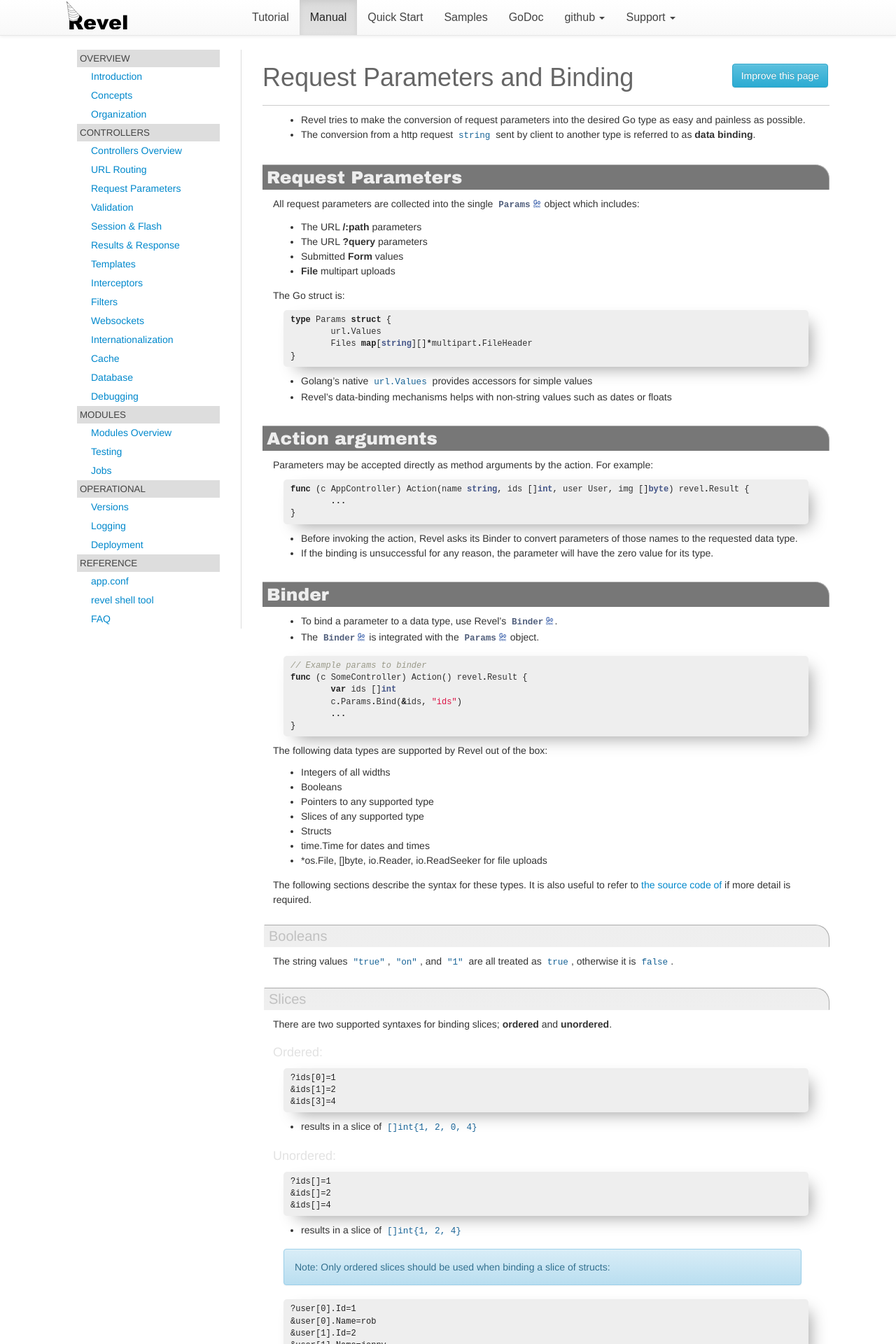
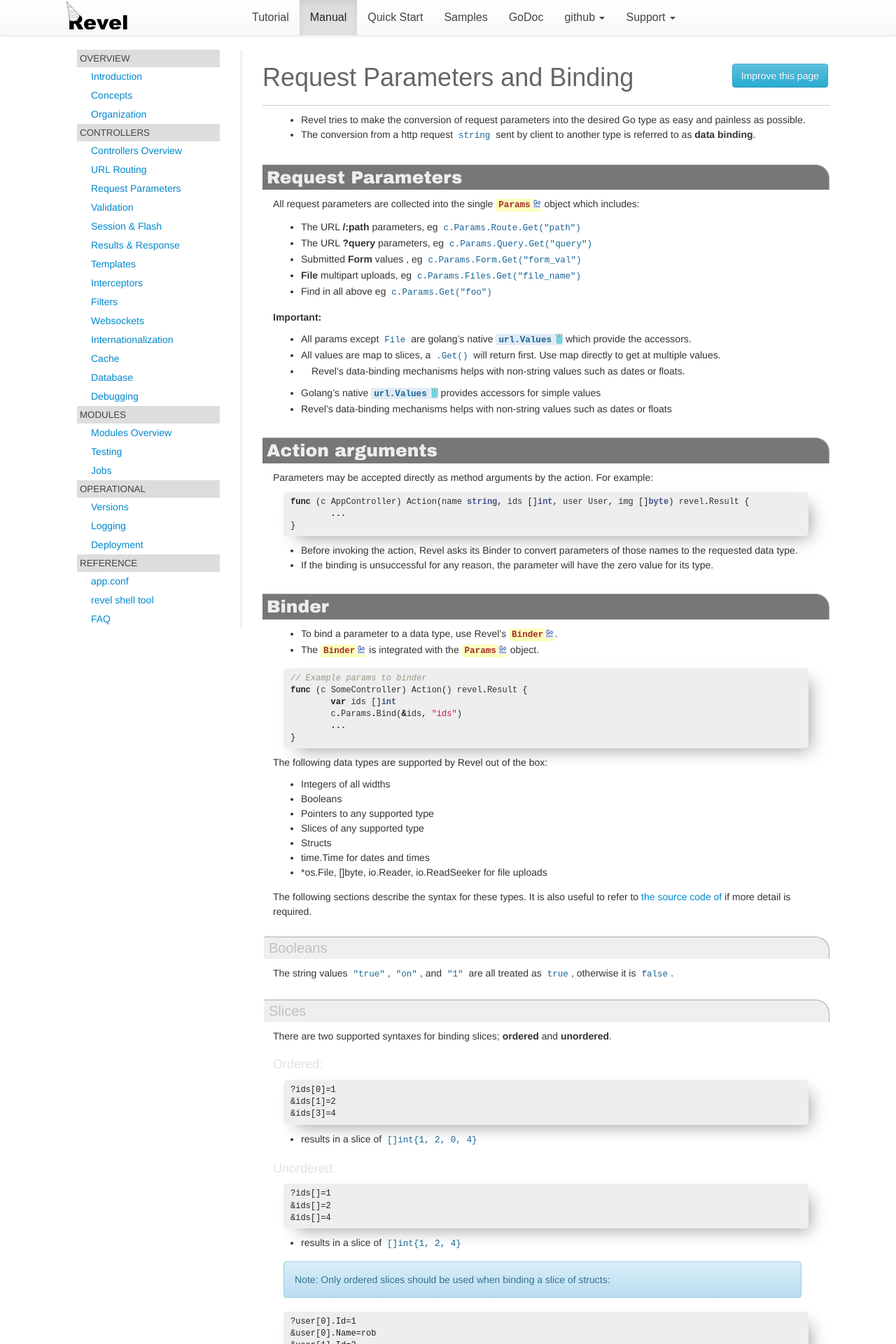
Before and after one commit to revel/revel.github.io, a Jekyll site: the page built from manual/parameters.md, in a window 1280 px wide. Shown: the top 1920 px of the page at 70% size. Built offline with Jekyll 4.4.1, drawn with Linux system fonts in a browser that asks for light colours; nearby versions of some CDN libraries.

Commit message:
tidy up style a little

```diff
--- a/css/revel.4.css
+++ b/css/revel.4.css
@@ -54,13 +54,14 @@ a[href^="https://godoc.org"] code {
     background-repeat: no-repeat;
     padding-right: 16px;
 }
-/* its a standard gppher */
+/* its a standard golang */
 a[href^="https://www.golang.org"],
 a[href^="http://www.golang.org"],
 a[href^="http://golang.org"],
-a[href^="https://golang.org"],
+a[href^="https://golang.org"]
 {
-  color: #6AD7E5;
+  color: #375EAB !important;
+  background-color: #E0EBF5 !important;
   font-family: monospace;
   font-weight: bold;
   background: url(/img/gopher-link.png);
@@ -68,7 +69,17 @@ a[href^="https://golang.org"],
   background-repeat: no-repeat;
   padding-right: 12px;
 }
-
+/* its a revel link */
+a[href^="https://godoc.org/github.com/revel"] code {
+	color: brown;
+	background-color: #FAFFBB !important;
+	font-family: monospace;
+	font-weight: bold;
+	background: url(/img/godoc.png);
+	background-position: top right;
+	background-repeat: no-repeat;
+	padding-right: 16px;
+}
 .container {
   padding-left: 5px;
   padding-right: 5px;
--- a/manual/parameters.md
+++ b/manual/parameters.md
@@ -10,19 +10,17 @@ layout: manual
 
 All request parameters are collected into the single [`Params`](https://godoc.org/github.com/revel/revel#Params) object which includes:
 
-* The URL **/:path** parameters
-* The URL **?query** parameters
-* Submitted **Form** values
-* **File** multipart uploads
+* The URL **/:path** parameters, eg `c.Params.Route.Get("path")`
+* The URL **?query** parameters, eg `c.Params.Query.Get("query")`
+* Submitted **Form** values , eg `c.Params.Form.Get("form_val")`
+* **File** multipart uploads, eg `c.Params.Files.Get("file_name")`
+* Find in all above eg `c.Params.Get("foo")`
 
-The Go struct is:
+**Important:**
 
-{% highlight go %}
-type Params struct {
-	url.Values
-	Files map[string][]*multipart.FileHeader
-}
-{% endhighlight %}
+- All params except `File` are golang's native [`url.Values`](http://www.golang.org/pkg/net/url/#Values) which provide the accessors.
+- All values are map to slices, a `.Get()` will return first. Use map directly to get at multiple values.
+- Revel's data-binding mechanisms helps with non-string values such as dates or floats.
 
 - Golang's native [`url.Values`](http://www.golang.org/pkg/net/url/#Values) provides accessors for simple values
 - Revel's data-binding mechanisms helps with non-string values such as dates or floats
@@ -136,6 +134,8 @@ func init() {
 
 ### File Uploads
 
+<a name="file_uploads"></a>
+
 File uploads can be bound to any of the following types:
 
 * \*os.File
```
